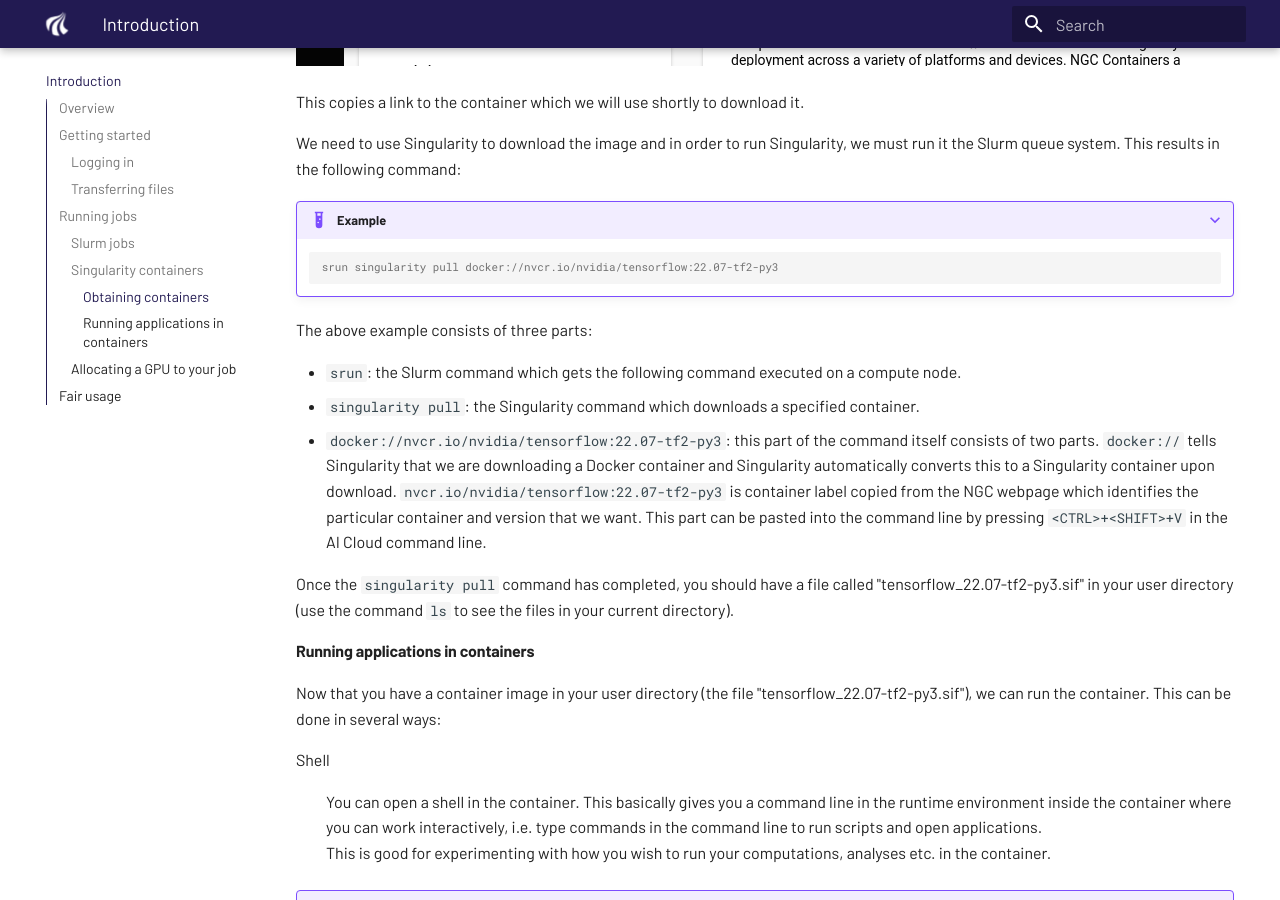
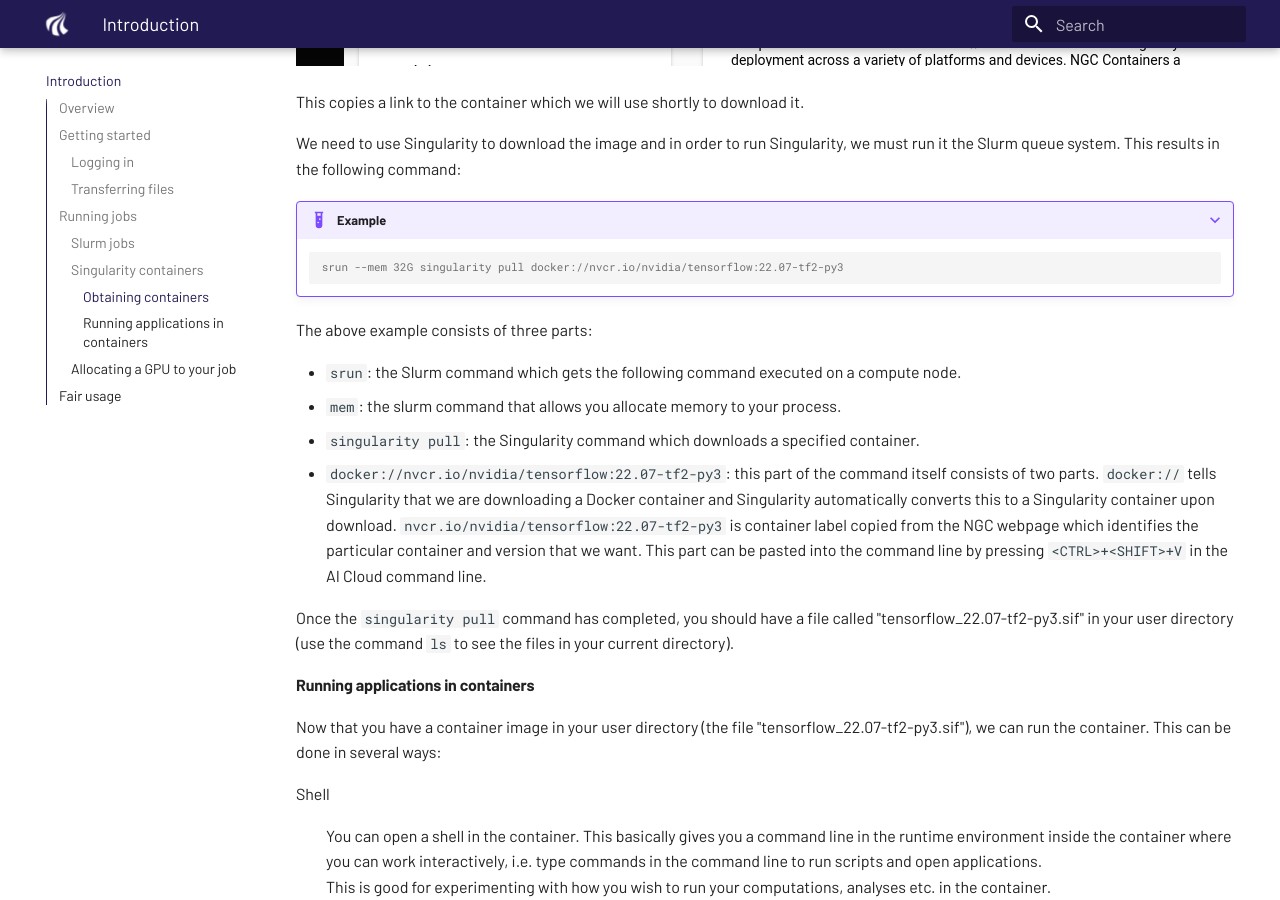
Before and after one commit to aau-claaudia/aicloud-docs, an MkDocs documentation site: the page built from docs/introduction.md, in a window 1280 px wide and 900 px high, scrolled down 5655 px. Built offline with MkDocs 1.6.1 and Material for MkDocs 9.7.7, drawn with Linux system fonts in a browser that asks for light colours.

Commit message:
Suggestion for fix of broken command

````diff
--- a/docs/introduction.md
+++ b/docs/introduction.md
@@ -258,13 +258,14 @@ the following command:
 ???+ example
 
     ```console
-    srun singularity pull docker://nvcr.io/nvidia/tensorflow:22.07-tf2-py3
+    srun --mem 32G singularity pull docker://nvcr.io/nvidia/tensorflow:22.07-tf2-py3
     ```
 
 The above example consists of three parts:
 
 - `srun`: the Slurm command which gets the following command executed
   on a compute node.
+- `mem`: the slurm command that allows you allocate memory to your process.
 - `singularity pull`: the Singularity command which downloads a
   specified container.
 - `docker://nvcr.io/nvidia/tensorflow:22.07-tf2-py3`: this part of the
````
